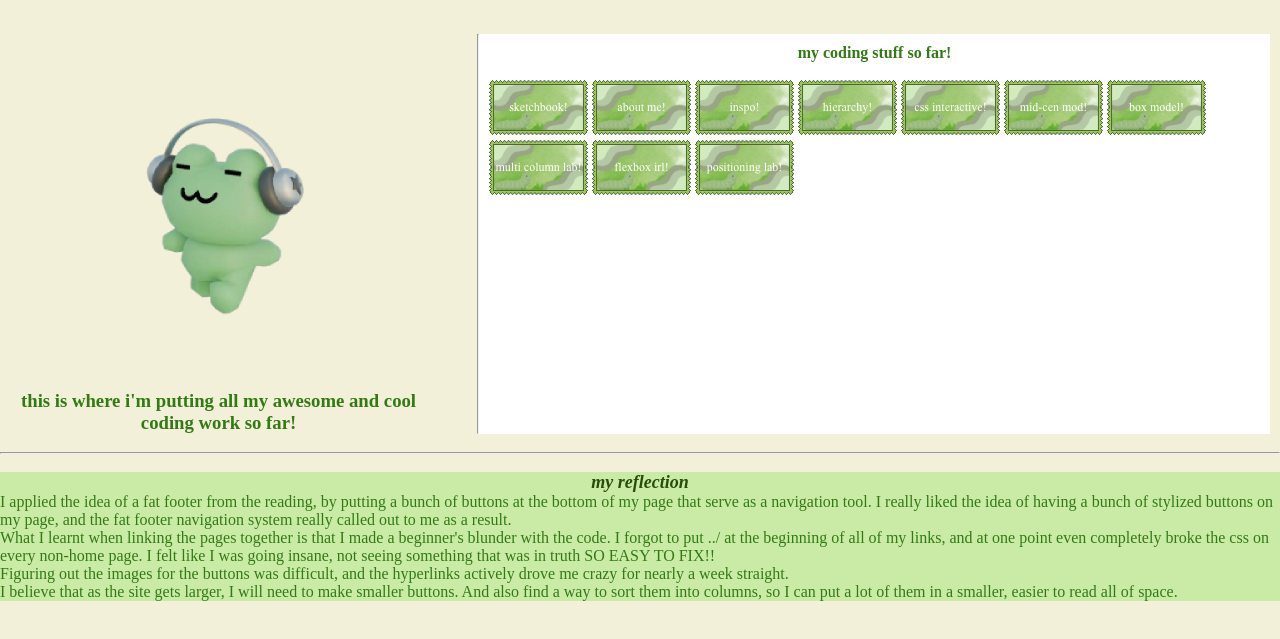
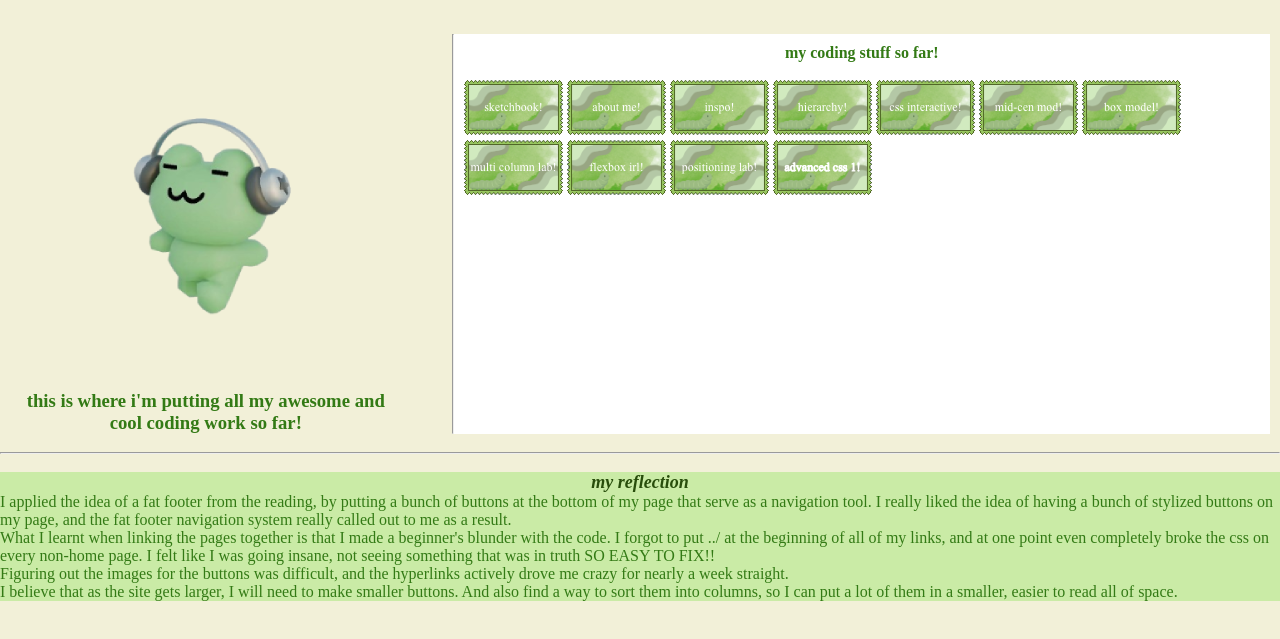
Before and after one commit to toby-tobeepboop/real-actual-functional-digital-sketchbook-for-reals-this-time-im-not-jokin-lad, a plain HTML site: page index.html in a window 1280 px wide. Shown: the part 79-718 px from the top of the page. Drawn offline with Linux system fonts and the light colour scheme.

Commit message:
the css push the first one for now
bleh

```diff
--- a/index.html
+++ b/index.html
@@ -24,7 +24,7 @@
 <div id="nav">
  <h4>my coding stuff so far!</h4>
  <br>
- <a href="checkpoint1/index.html"><img src="img/sketchbookbutton.png"></a> <a href="3_about_m4/index.html" ><img src="img/aboutmebutton.png" alt="about me!"></a> <a href="2_inspo_m3/index.html" ><img src="img/inspobutton.png" alt="inspo!"></a> <a href="1_hierarchy_m1/index.html" ><img src="img/hierarchybutton.png" alt="hierarchy!"></a> <a href="cssBasicsInteractiveSlides/index.html" ><img src="img/cssbutton.png"></a> <a href="mid_century_modern_blog/index.html" ><img src="img/midcenmodbutton.png" alt="mid-century modern blog css practice!"></a> <a href="box_model/index.html" ><img src="img/boxmodelbutton.png" alt="box model practice!"></a> <a href="multi_column_lab/index.html" ><img src="img/multilabbutton.png" alt="multi column lab!"></a> <a href="flexboxIRL/index.html" ><img src="img/flexboxirlbutton.png" alt="flexbox irl lab!"></a> <a href="positioningLab/index.html"><img src="img/positioningbutton.png" alt="positioning lab!"></a>
+ <a href="checkpoint1/index.html"><img src="img/sketchbookbutton.png"></a> <a href="3_about_m4/index.html" ><img src="img/aboutmebutton.png" alt="about me!"></a> <a href="2_inspo_m3/index.html" ><img src="img/inspobutton.png" alt="inspo!"></a> <a href="1_hierarchy_m1/index.html" ><img src="img/hierarchybutton.png" alt="hierarchy!"></a> <a href="cssBasicsInteractiveSlides/index.html" ><img src="img/cssbutton.png"></a> <a href="mid_century_modern_blog/index.html" ><img src="img/midcenmodbutton.png" alt="mid-century modern blog css practice!"></a> <a href="box_model/index.html" ><img src="img/boxmodelbutton.png" alt="box model practice!"></a> <a href="multi_column_lab/index.html" ><img src="img/multilabbutton.png" alt="multi column lab!"></a> <a href="flexboxIRL/index.html" ><img src="img/flexboxirlbutton.png" alt="flexbox irl lab!"></a> <a href="positioningLab/index.html"><img src="img/positioningbutton.png" alt="positioning lab!"></a> <a href="advancedCSSpartOne/homework/homework.html"><img src="img/advancedcss1button.png" alt="advanced css 1!"></a>
 </div>
 </div>
 <br>
```
Also changed, not shown: img/advancedcss1button.png (added).
